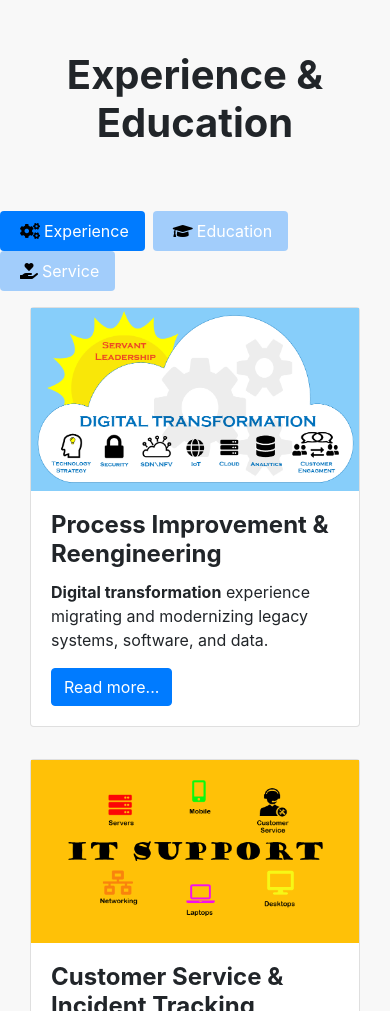
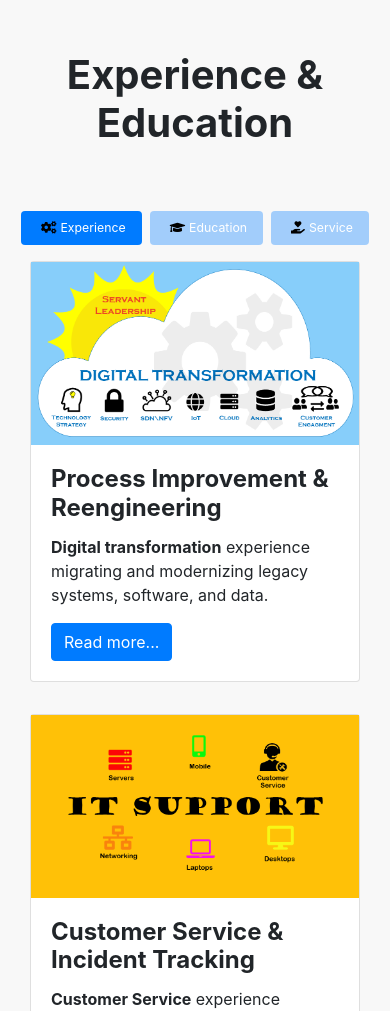
Before and after one commit to KevinEffertz/KevinEffertz.github.io, a plain HTML site: page Index.html in a window 390 px wide. Shown: the part 2786-3797 px from the top of the page. Drawn offline with nearby package versions, Linux system fonts and the light colour scheme; a web font is replaced by a local one.

Commit message:
Service navigation pill was wrapping on devices with viewports under 410 px width.

```diff
--- a/css/style.css
+++ b/css/style.css
@@ -343,6 +343,28 @@ body{
 
 }
 
+/*Nav pills-for devices with viewport width under 410 (Samsung Galaxy S7, etc.)*/
+@media (max-width: 410px) {
+
+  .button-size {
+	font-size: .77rem;
+  }
+
+}
+
+
+}
+
+
+/*
+@media (max-width: 420px) {
+
+  .button-size {
+	font-size: .75rem;
+  }
+
+}
+*/
 
 /*--------- Skills section ----------------*/
 #skills {
```
